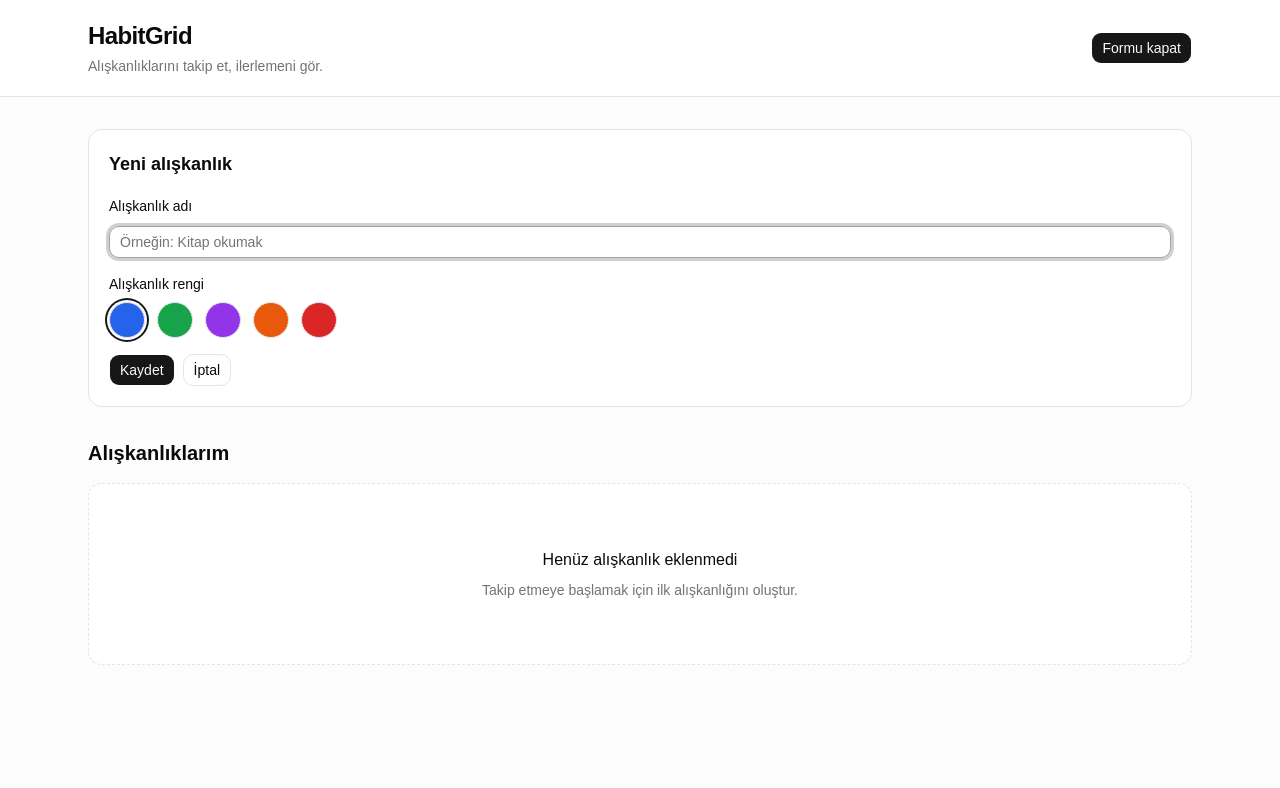
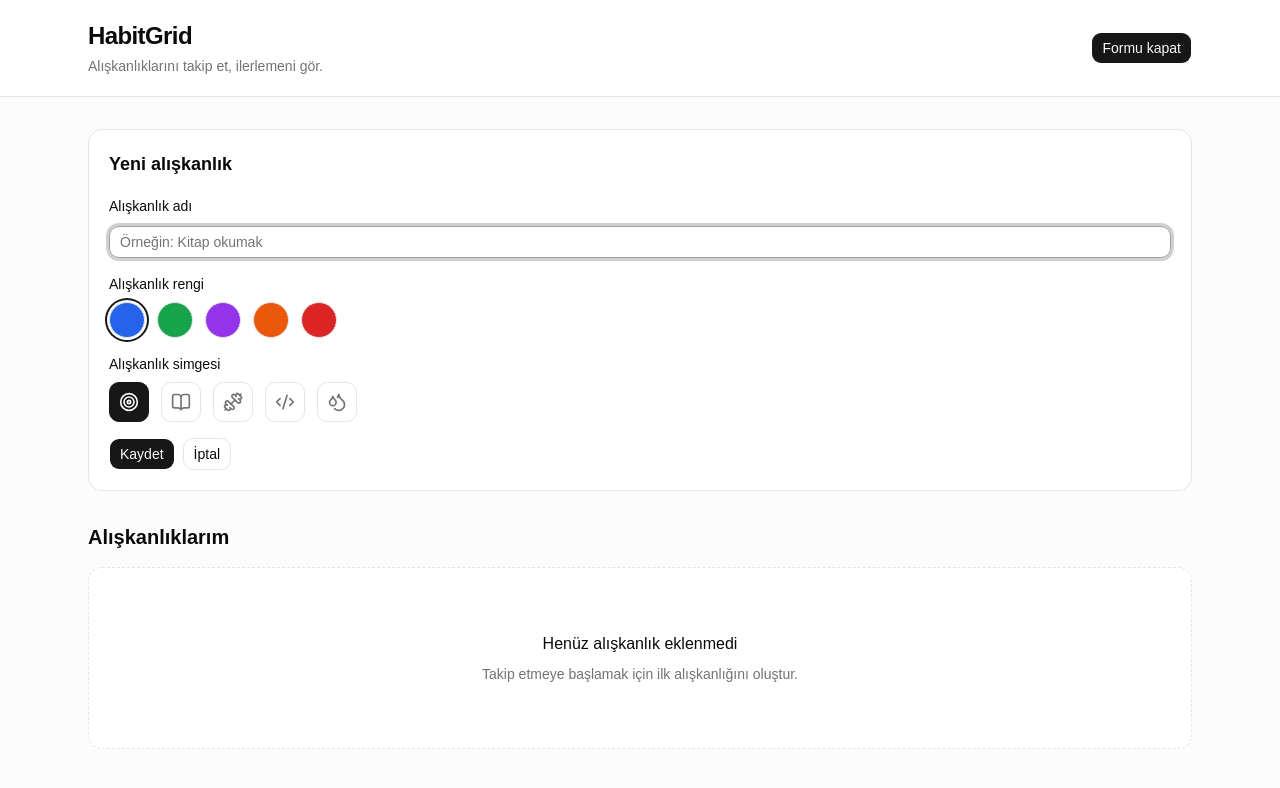
Before and after one commit to ibrbsmc/habit-grid, a React (Vite) app: page / in a window 1280 px wide. Both pictures are taken after a click on the button "Alışkanlık ekle". Shown: the top 788 px of the page. Built offline with nearby package versions, Linux system fonts and the light colour scheme.

Commit message:
feat: add habit icon selection

```diff
--- a/src/App.jsx
+++ b/src/App.jsx
@@ -2,6 +2,7 @@ import HabitCard from "@/features/habits/components/HabitCard";
 import { useState, useEffect } from "react";
 import { Button } from "@/components/ui/button";
 import { Input } from "@/components/ui/input";
+import { habitIcons } from "@/features/habits/habitOptions";
 
 function App() {
   const habitColors = [
@@ -21,6 +22,7 @@ function App() {
   const [error, setError] = useState("");
   const [editingHabitId, setEditingHabitId] = useState(null);
   const [habitColor, setHabitColor] = useState("#2563eb");
+  const [habitIcon, setHabitIcon] = useState("target");
 
   useEffect(() => {
     localStorage.setItem("habit-grid-habits", JSON.stringify(habits));
@@ -52,7 +54,12 @@ function App() {
       setHabits((currentHabits) =>
         currentHabits.map((habit) =>
           habit.id === editingHabitId
-            ? { ...habit, name: cleanedHabitName, color: habitColor }
+            ? {
+                ...habit,
+                name: cleanedHabitName,
+                color: habitColor,
+                icon: habitIcon,
+              }
             : habit,
         ),
       );
@@ -61,6 +68,7 @@ function App() {
         id: crypto.randomUUID(),
         name: cleanedHabitName,
         color: habitColor,
+        icon: habitIcon,
       };
 
       setHabits((currentHabits) => [...currentHabits, newHabit]);
@@ -75,6 +83,7 @@ function App() {
     setError("");
     setIsFormOpen(false);
     setHabitColor("#2563eb"); // habitColor yalnızca formda seçili olan geçici rengi tutar; kartın rengi ise habits dizisindeki habit.color değerinden gelir. Rengi sıfırlamasaydık yeni alışkanlık formu kırmızı seçili olarak açılırdı. Sıfırladığımız için yeni form varsayılan maviyle açılır.
+    setHabitIcon("target");
   }
 
   function handleDelete(habitId) {
@@ -89,6 +98,7 @@ function App() {
     setHabitName(habit.name);
     setError("");
     setHabitColor(habit.color ?? "#2563eb"); // Alışkanlığın rengi varsa onu kullanır.
+    setHabitIcon(habit.icon ?? "target");
     setIsFormOpen(true);
   }
 
@@ -177,6 +187,32 @@ function App() {
                 </div>
               </fieldset>
 
+              <fieldset className="mt-4">
+                <legend className="text-sm font-medium">
+                  Alışkanlık simgesi
+                </legend>
+
+                <div className="mt-2 flex flex-wrap gap-3">
+                  {habitIcons.map(({ name, value, Icon }) => (
+                    <button
+                      key={value}
+                      type="button"
+                      className={`flex h-10 w-10 items-center justify-center rounded-lg border ${
+                        habitIcon === value
+                          ? "border-primary bg-primary text-primary-foreground"
+                          : "bg-background text-muted-foreground"
+                      }`}
+                      onClick={() => setHabitIcon(value)}
+                      aria-label={`${name} simgesini seç`}
+                      aria-pressed={habitIcon === value}
+                      title={name}
+                    >
+                      <Icon size={20} />
+                    </button>
+                  ))}
+                </div>
+              </fieldset>
+
               <div className="mt-4 flex gap-2">
                 <Button type="submit">
                   {editingHabitId ? "Değişiklikleri kaydet" : "Kaydet"}
--- a/src/features/habits/components/HabitCard.jsx
+++ b/src/features/habits/components/HabitCard.jsx
@@ -10,18 +10,23 @@ import {
   AlertDialogTrigger,
 } from "@/components/ui/alert-dialog";
 import { Button } from "@/components/ui/button";
+import { habitIcons } from "@/features/habits/habitOptions";
 
 function HabitCard({ habit, onDelete, onEdit }) {
+  const HabitIcon =
+    habitIcons.find((icon) => icon.value === habit.icon)?.Icon ??
+    habitIcons[0].Icon;
   return (
     <article className="rounded-xl border bg-background p-5">
       <div className="flex items-start justify-between gap-4">
         <div>
           <div className="flex items-center gap-3">
             <span
-              className="h-3 w-3 shrink-0 rounded-full"
-              style={{ backgroundColor: habit.color ?? "#2563eb" }}
-              aria-hidden="true"
-            />
+              className="flex h-9 w-9 shrink-0 items-center justify-center rounded-lg border"
+              style={{ color: habit.color ?? "#2563eb" }}
+            >
+              <HabitIcon size={19} />
+            </span>
 
             <h3 className="font-semibold">{habit.name}</h3>
           </div>
--- /dev/null
+++ b/src/features/habits/habitOptions.js
@@ -0,0 +1,29 @@
+import { BookOpen, Code2, Droplets, Dumbbell, Target } from "lucide-react";
+
+export const habitIcons = [
+  {
+    name: "Hedef",
+    value: "target",
+    Icon: Target,
+  },
+  {
+    name: "Kitap",
+    value: "book",
+    Icon: BookOpen,
+  },
+  {
+    name: "Spor",
+    value: "exercise",
+    Icon: Dumbbell,
+  },
+  {
+    name: "Kodlama",
+    value: "coding",
+    Icon: Code2,
+  },
+  {
+    name: "Su",
+    value: "water",
+    Icon: Droplets,
+  },
+];
```
